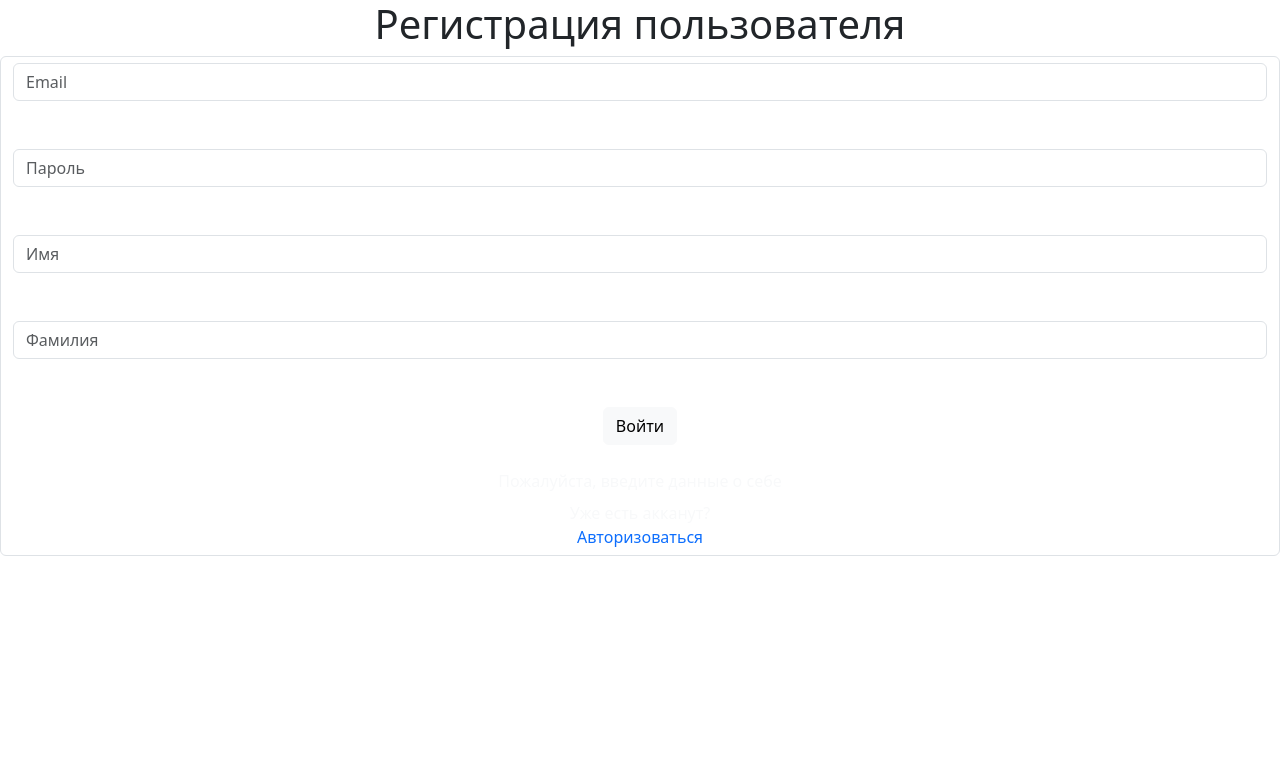
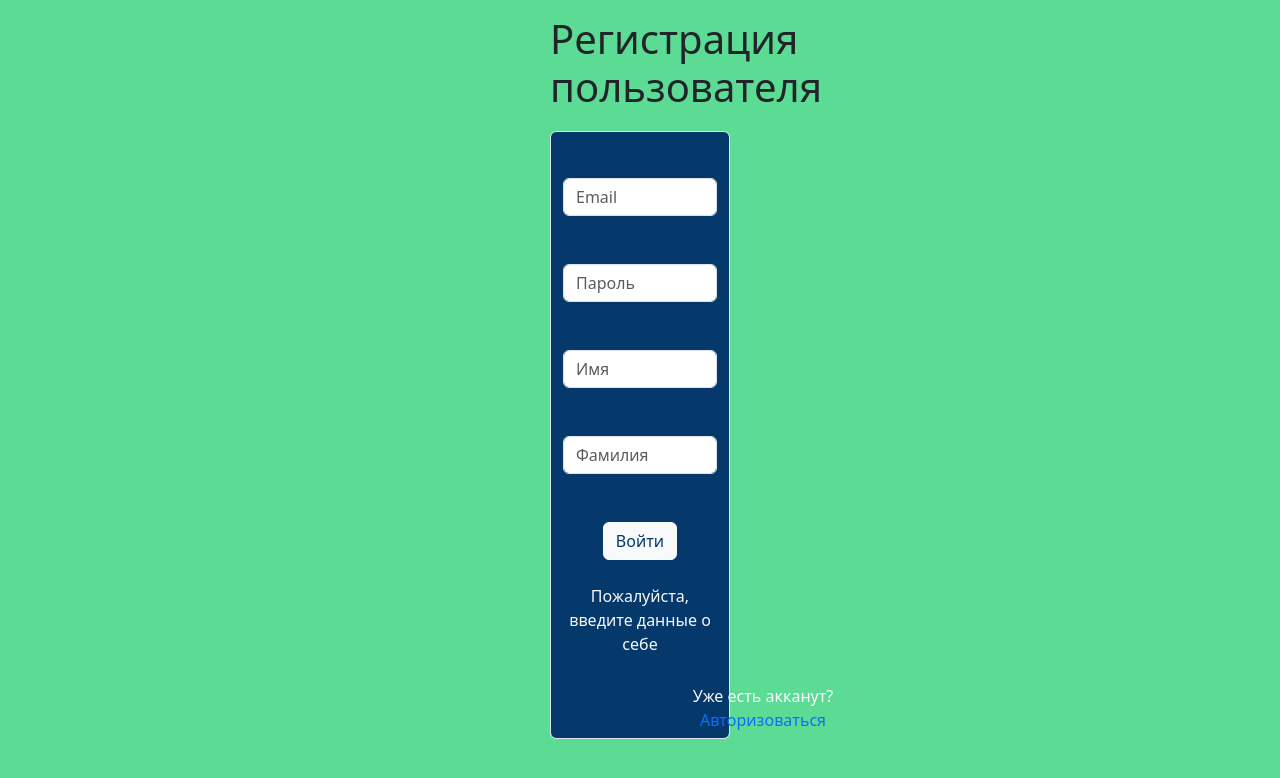
Before and after one commit to Neiro-programmer/WEB.Project, a Flask app: page /register in a window 1280 px wide. Shown: the top 778 px of the page. Run offline with Flask 3, Linux system fonts and the light colour scheme.

Commit message:
Update main.css ещё после логина нужна обнова

```diff
--- a/static/css/main.css
+++ b/static/css/main.css
@@ -65,3 +102,55 @@
 #reg {
     background-color: #5CDB95;
 }
+
+#bg {
+    background-color: #5CDB95;
+}
+#fd {
+    color: #05386B;
+}
+#c {
+    color: #05386B !important;
+}
+
+#cpp {
+    color: #05386B !important;
+}
+#zg {
+    font-size: 60px;
+    color: #05386B;
+}
+
+#loginform {
+    margin-left: 550px;
+    margin-right: 550px;
+    margin-top: 140px;
+}
+
+#otstup {
+    margin-top: 40px;
+}
+
+#bg_b {
+    margin-top: 20px;
+    background-color: #05386B;
+}
+
+#btn_blu {
+    color: #05386B;
+}
+
+#regform {
+    margin-left: 550px;
+    margin-right: 550px;
+    margin-top: 15px;
+}
+
+#niz {
+    margin-bottom: 20px;
+}
+
+.box {
+    width: 400px;
+    display: inline-block;
+}
```
Also changed, not shown: other parts of static/css/main.css (+39 -2 lines). Lines whose indentation alone changed are shown as unchanged.
